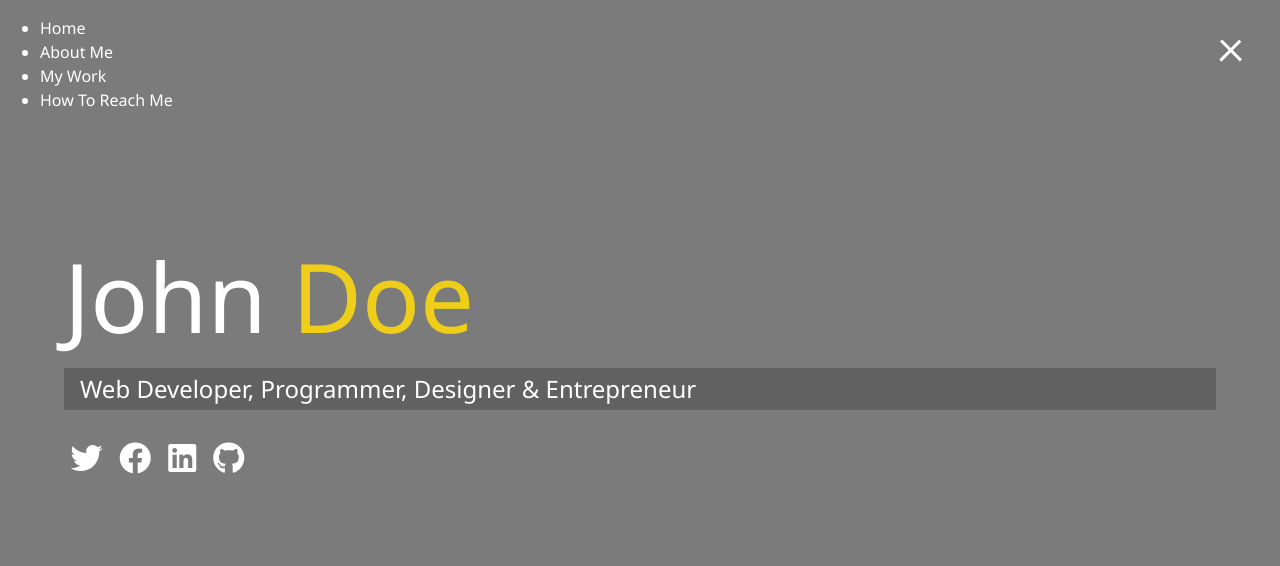
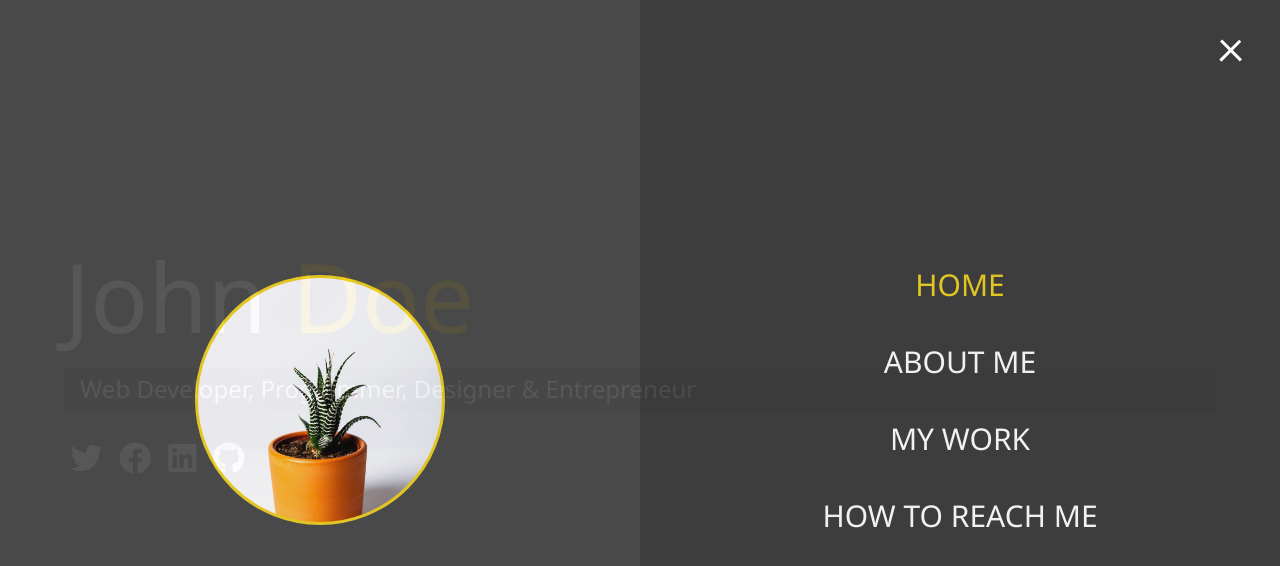
Before and after one commit to hazedrops/modern_portfolio, a website: page dist/index.html in a window 1280 px wide. Both pictures are taken after a click on the element 1231 px from the left and 47 px from the top of the page. Drawn offline with Linux system fonts and the light colour scheme.

Commit message:
Menu overlay

```diff
--- a/dist/css/main.css
+++ b/dist/css/main.css
@@ -19,6 +19,78 @@
       opacity: 0; }
     .menu-btn.close .btn-line:nth-child(3) {
       transform: rotate(-45deg) translate(7px, -6px); }
+
+.menu {
+  position: fixed;
+  top: 0;
+  width: 100%;
+  opacity: 0.9;
+  visibility: hidden; }
+  .menu.show {
+    visibility: visible; }
+  .menu-branding, .menu-nav {
+    display: flex;
+    flex-flow: column wrap;
+    align-items: center;
+    justify-content: center;
+    float: left;
+    width: 50%;
+    height: 100vh;
+    overflow: hidden; }
+  .menu-nav {
+    margin: 0;
+    padding: 0;
+    background: #373737;
+    list-style: none;
+    transform: translate3d(0, -100%, 0);
+    transition: all 0.5s ease-out; }
+    .menu-nav.show {
+      transform: translate3d(0, 0, 0); }
+  .menu-branding {
+    background: #444;
+    transform: translate3d(0, 100%, 0);
+    transition: all 0.5s ease-out; }
+    .menu-branding.show {
+      transform: translate3d(0, 0, 0); }
+    .menu-branding .portrait {
+      width: 250px;
+      height: 250px;
+      background-image: url("../img/portrait.jpg");
+      background-position: center;
+      background-size: cover;
+      border-radius: 50%;
+      border: solid 3px #eece1a; }
+  .menu .nav-item {
+    transform: translate3d(600px, 0, 0);
+    transition: all 0.5s ease-out; }
+    .menu .nav-item.show {
+      transform: translate3d(0, 0, 0); }
+    .menu .nav-item.current > a {
+      color: #eece1a; }
+  .menu .nav-link {
+    display: inline-block;
+    position: relative;
+    font-size: 30px;
+    text-transform: uppercase;
+    padding: 1rem 0;
+    font-weight: 300;
+    color: #fff;
+    text-decoration: none;
+    transition: all 0.5s ease-out; }
+    .menu .nav-link:hover {
+      color: #eece1a; }
+
+.nav-item:nth-child(1) {
+  transition-delay: 0.1s; }
+
+.nav-item:nth-child(2) {
+  transition-delay: 0.2s; }
+
+.nav-item:nth-child(3) {
+  transition-delay: 0.3s; }
+
+.nav-item:nth-child(4) {
+  transition-delay: 0.4s; }
 
 * {
   box-sizing: border-box; }
--- a/dist/index.html
+++ b/dist/index.html
@@ -25,7 +25,7 @@
           <div class="portrait"></div>
         </div>
         <ul class="menu-nav">
-          <li class="nav-item">
+          <li class="nav-item current">
             <a href="/" class="nav-link">
               Home
             </a>
```
Also changed, not shown: dist/img/portrait.jpg (renamed from dist/img/agave-botanical-botany-1533960.jpg).
